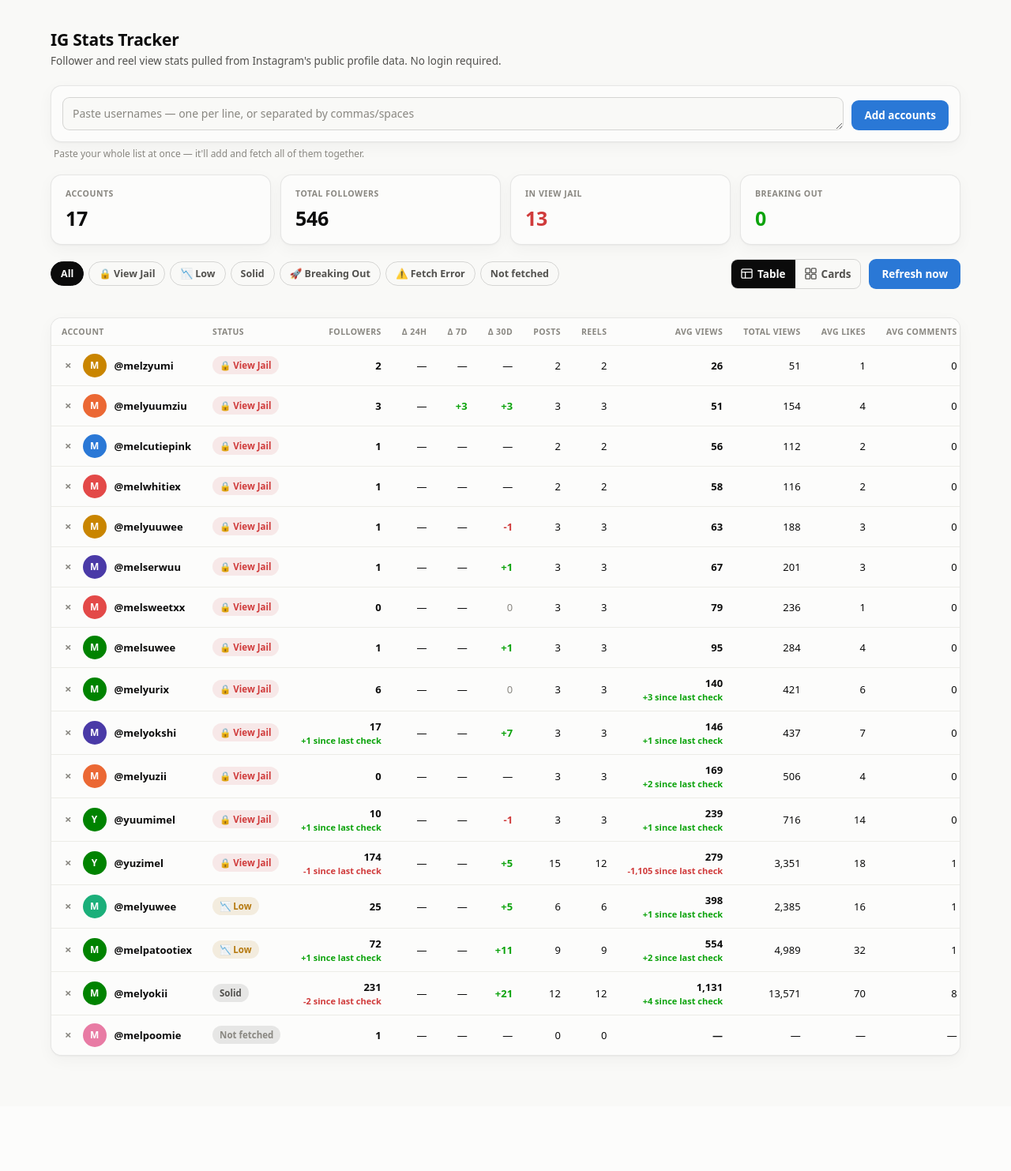
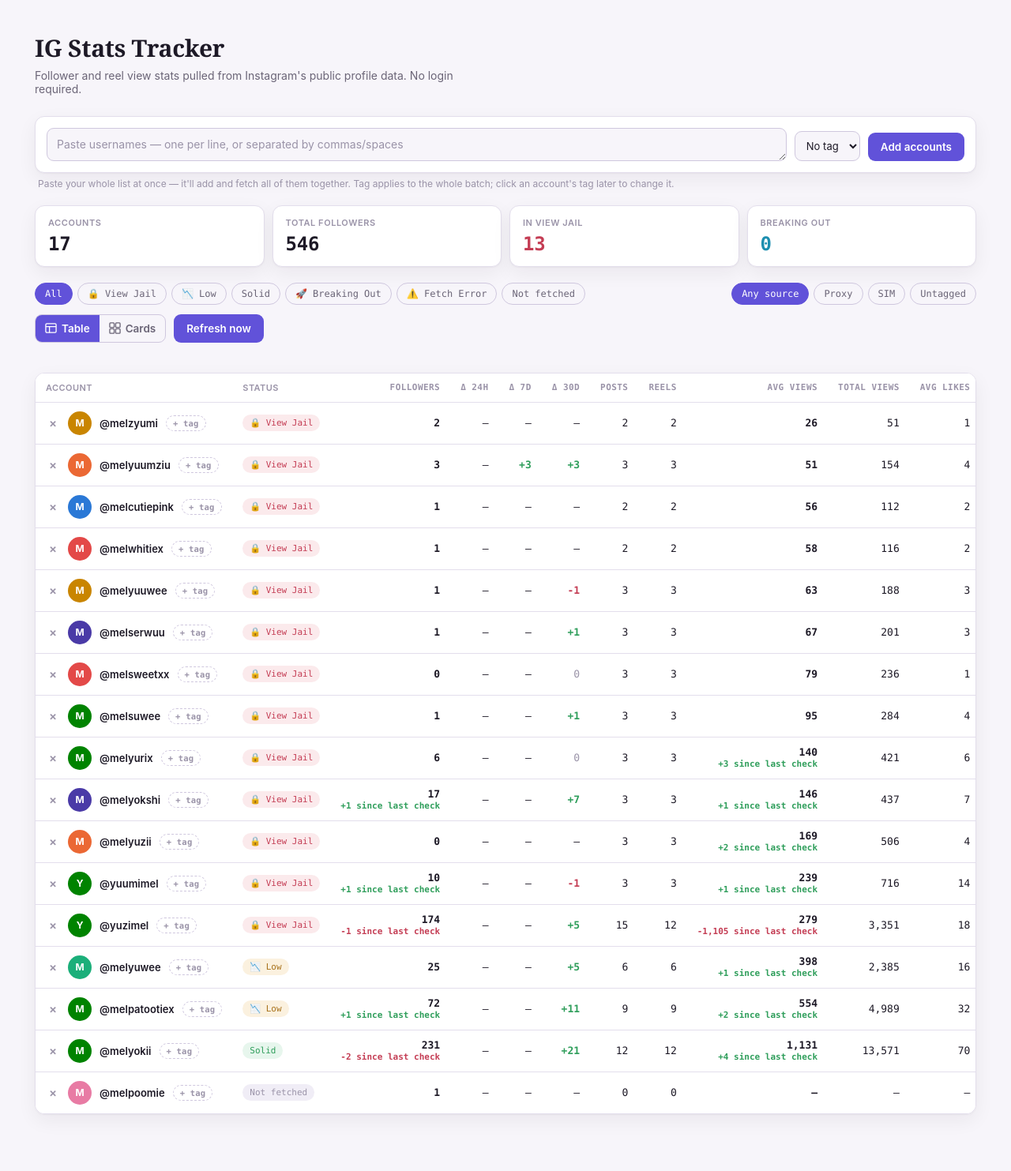
Before and after one commit to foxiemgmt-hub/ig-stats-tracker, a Flask app: page / in a window 1280 px wide. Shown: the whole page at 79% size. Before the commit the page ends 1338 px from the top, so only its background shows below. Run offline with Flask 3, Linux system fonts and the light colour scheme; data comes from the database, SQL or seed files in the repository; data that the repository does not hold is empty.

Commit message:
Redesign dashboard UI and add Proxy/SIM source tagging for accounts

```diff
--- a/app.py
+++ b/app.py
@@ -127,9 +127,11 @@ def api_stats():
 @app.route("/api/accounts", methods=["POST"])
 @require_role("owner")
 def api_add_account():
-    raw = (request.get_json(silent=True) or {}).get("username", "")
+    body = request.get_json(silent=True) or {}
+    raw = body.get("username", "")
+    source = body.get("source") or None
     try:
-        username = db.add_account(raw)
+        username = db.add_account(raw, source=source)
     except db.InvalidUsername as exc:
         return jsonify({"error": str(exc)}), 400
 
@@ -143,7 +145,9 @@ def api_add_account():
 @app.route("/api/accounts/bulk", methods=["POST"])
 @require_role("owner")
 def api_bulk_add_accounts():
-    text = (request.get_json(silent=True) or {}).get("text", "")
+    body = request.get_json(silent=True) or {}
+    text = body.get("text", "")
+    source = body.get("source") or None
     tokens = [t for t in re.split(r"[\s,]+", text) if t]
 
     added = []
@@ -151,7 +155,7 @@ def api_bulk_add_accounts():
     seen = set()
     for token in tokens:
         try:
-            username = db.add_account(token)
+            username = db.add_account(token, source=source)
         except db.InvalidUsername:
             invalid.append(token)
             continue
@@ -173,6 +177,17 @@ def api_remove_account(username):
     return jsonify({"removed": username})
 
 
+@app.route("/api/accounts/<username>/source", methods=["PUT"])
+@require_role("owner")
+def api_set_account_source(username):
+    source = (request.get_json(silent=True) or {}).get("source") or None
+    try:
+        db.set_source(username, source)
+    except ValueError as exc:
+        return jsonify({"error": str(exc)}), 400
+    return jsonify({"username": username, "source": source})
+
+
 @app.route("/api/refresh", methods=["POST"])
 @require_role("owner")
 def api_refresh():
--- a/templates/index.html
+++ b/templates/index.html
@@ -6,69 +6,93 @@
 <title>IG Stats Tracker</title>
 <style>
   :root {
-    --surface-1:      #fcfcfb;
-    --surface-2:      #f4f3f0;
-    --page-plane:     #f9f9f7;
-    --text-primary:   #0b0b0b;
-    --text-secondary: #52514e;
-    --muted:          #898781;
-    --gridline:       #ececE7;
-    --border:         rgba(11,11,11,0.09);
-    --border-strong:  rgba(11,11,11,0.15);
-    --good:           #0ca30c;
-    --warning:        #b5790f;
-    --serious:        #c1552f;
-    --critical:       #d03b3b;
-    --good-bg:        rgba(12,163,12,0.10);
-    --warning-bg:     rgba(181,121,15,0.12);
-    --serious-bg:     rgba(193,85,47,0.12);
-    --critical-bg:    rgba(208,59,59,0.10);
-    --accent:         #2a78d6;
+    --surface-1:      #ffffff;
+    --surface-2:      #f0edf6;
+    --page-plane:     #f7f5fa;
+    --text-primary:   #1d1926;
+    --text-secondary: #6b6577;
+    --muted:          #9a93a8;
+    --gridline:       #e3deec;
+    --border:         #e3deec;
+    --border-strong:  #cfc7de;
+    --good:           #2f9e5b;
+    --warning:        #a8721c;
+    --serious:        #b23a3a;
+    --critical:       #c43d54;
+    --good-bg:        #e7f6ed;
+    --warning-bg:     #fbf1df;
+    --serious-bg:     #fbeaea;
+    --critical-bg:    #fbeaec;
+    --breakout:       #1d8fb0;
+    --breakout-bg:    #e4f4f8;
+    --accent:         #6152d9;
+    --accent-soft:    #edeafb;
     --accent-ink:     #ffffff;
-    --shadow:         0 1px 2px rgba(11,11,11,0.04), 0 6px 20px rgba(11,11,11,0.04);
+    --tag-proxy:      #6152d9;
+    --tag-proxy-bg:   #edeafb;
+    --tag-sim:        #0d8f82;
+    --tag-sim-bg:     #e2f5f2;
+    --shadow:         0 1px 2px rgba(29,25,38,0.04), 0 8px 24px rgba(29,25,38,0.06);
   }
   @media (prefers-color-scheme: dark) {
-    :root {
-      --surface-1:      #1c1d1f;
-      --surface-2:      #232426;
-      --page-plane:     #101112;
-      --text-primary:   #f5f5f4;
-      --text-secondary: #c3c2b7;
-      --muted:          #8f8d86;
-      --gridline:       #2c2c2e;
-      --border:         rgba(255,255,255,0.08);
-      --border-strong:  rgba(255,255,255,0.16);
-      --good:           #37c837;
-      --warning:        #fab219;
-      --serious:        #ec835a;
-      --critical:       #f0605f;
-      --good-bg:        rgba(55,200,55,0.14);
-      --warning-bg:     rgba(250,178,25,0.14);
-      --serious-bg:     rgba(236,131,90,0.14);
-      --critical-bg:    rgba(240,96,95,0.14);
-      --accent:         #4a92ea;
-      --accent-ink:     #06121f;
-      --shadow:         0 1px 2px rgba(0,0,0,0.4), 0 6px 24px rgba(0,0,0,0.3);
+    :root:not([data-theme="light"]) {
+      --surface-1:      #1d1926;
+      --surface-2:      #241f30;
+      --page-plane:     #15121c;
+      --text-primary:   #f1edf5;
+      --text-secondary: #a79fb0;
+      --muted:          #756e82;
+      --gridline:       #322c3e;
+      --border:         #322c3e;
+      --border-strong:  #453d57;
+      --good:           #6fcf97;
+      --warning:        #e3ac55;
+      --serious:        #f2828b;
+      --critical:       #f27c8d;
+      --good-bg:        #1b3325;
+      --warning-bg:     #362a18;
+      --serious-bg:     #3a2020;
+      --critical-bg:    #3a1f26;
+      --breakout:       #6bc8e0;
+      --breakout-bg:    #172e36;
+      --accent:         #9384ff;
+      --accent-soft:    #2a2440;
+      --accent-ink:     #15121c;
+      --tag-proxy:      #9384ff;
+      --tag-proxy-bg:   #2a2440;
+      --tag-sim:        #4fc9bb;
+      --tag-sim-bg:     #17332f;
+      --shadow:         0 1px 2px rgba(0,0,0,0.25), 0 8px 24px rgba(0,0,0,0.4);
     }
   }
   * { box-sizing: border-box; }
   body {
     margin: 0;
-    font-family: system-ui, -apple-system, "Segoe UI", sans-serif;
+    font-family: ui-sans-serif, -apple-system, "Segoe UI", Roboto, sans-serif;
     background: var(--page-plane);
     color: var(--text-primary);
+    font-size: 15px;
     -webkit-font-smoothing: antialiased;
   }
-  .wrap { max-width: 1200px; margin: 0 auto; padding: 36px 24px 64px; }
+  .wrap { max-width: 1240px; margin: 0 auto; padding: 40px 24px 72px; }
 
-  header { margin-bottom: 22px; }
-  h1 { font-size: 21px; margin: 0 0 4px; letter-spacing: -0.01em; font-weight: 700; }
-  .sub { color: var(--text-secondary); font-size: 13.5px; }
+  header { margin-bottom: 26px; display: flex; flex-direction: column; gap: 6px; }
+  .eyebrow {
+    font-family: ui-monospace, "SF Mono", Menlo, monospace;
+    font-size: 12px; letter-spacing: 0.08em; text-transform: uppercase;
+    color: var(--accent);
+  }
+  h1 {
+    font-family: Georgia, "Iowan Old Style", "Times New Roman", serif;
+    font-size: 30px; margin: 0; font-weight: 600;
+    letter-spacing: -0.01em; text-wrap: balance;
+  }
+  .sub { color: var(--text-secondary); font-size: 14px; max-width: 62ch; }
 
   .card {
     background: var(--surface-1);
     border: 1px solid var(--border);
-    border-radius: 14px;
+    border-radius: 12px;
     box-shadow: var(--shadow);
   }
 
@@ -89,9 +113,9 @@
     line-height: 1.4;
   }
   .add-bar textarea::placeholder { color: var(--muted); }
-  .add-bar textarea:focus { outline: 2px solid var(--accent); outline-offset: -1px; }
+  .add-bar textarea:focus-visible { outline: 2px solid var(--accent); outline-offset: -1px; }
   .add-bar button { flex-shrink: 0; }
-  .add-hint { color: var(--muted); font-size: 12px; padding: 0 4px 18px; }
+  .add-hint { color: var(--muted); font-size: 12px; padding: 0 4px 20px; }
 
   button {
     font: inherit;
@@ -101,9 +125,10 @@
     border-radius: 9px;
     border: none;
     cursor: pointer;
-    transition: opacity 0.12s ease;
+    transition: opacity 0.12s ease, background 0.12s ease;
   }
-  button:hover { opacity: 0.88; }
+  button:hover { opacity: 0.9; }
+  button:focus-visible { outline: 2px solid var(--accent); outline-offset: 2px; }
   .btn-primary { background: var(--accent); color: var(--accent-ink); }
   .btn-primary:disabled { opacity: 0.5; cursor: default; }
 
@@ -111,17 +136,20 @@
   .tiles {
     display: grid;
     grid-template-columns: repeat(4, 1fr);
-    gap: 12px;
-    margin-bottom: 18px;
+    gap: 10px;
+    margin-bottom: 20px;
   }
-  .tile { padding: 16px 18px; }
+  .tile { padding: 14px 16px; }
   .tile .label {
-    font-size: 10.5px; text-transform: uppercase; letter-spacing: 0.05em;
-    color: var(--muted); font-weight: 700; margin-bottom: 7px;
+    font-size: 11px; text-transform: uppercase; letter-spacing: 0.05em;
+    color: var(--muted); font-weight: 600; margin-bottom: 6px;
   }
-  .tile .value { font-size: 25px; font-weight: 700; font-variant-numeric: tabular-nums; letter-spacing: -0.01em; }
+  .tile .value {
+    font-family: ui-monospace, "SF Mono", Menlo, monospace;
+    font-size: 24px; font-weight: 600; font-variant-numeric: tabular-nums; letter-spacing: -0.01em;
+  }
   .tile.jail .value { color: var(--critical); }
-  .tile.breaking .value { color: var(--good); }
+  .tile.breaking .value { color: var(--breakout); }
 
   /* controls */
   .controls {
@@ -130,36 +158,42 @@
     justify-content: space-between;
     gap: 12px;
     flex-wrap: wrap;
-    margin-bottom: 10px;
+    margin-bottom: 12px;
   }
   .chips { display: flex; gap: 6px; flex-wrap: wrap; }
   .chip {
-    font-size: 12.5px;
-    font-weight: 600;
+    font-family: ui-monospace, "SF Mono", Menlo, monospace;
+    font-size: 12px;
+    font-weight: 500;
     padding: 6px 12px;
     border-radius: 999px;
     border: 1px solid var(--border-strong);
     background: transparent;
     color: var(--text-secondary);
     cursor: pointer;
+    transition: background 0.12s ease, color 0.12s ease, border-color 0.12s ease;
   }
-  .chip:hover { opacity: 1; background: var(--surface-2); }
-  .chip.active { background: var(--text-primary); color: var(--surface-1); border-color: var(--text-primary); }
+  .chip:hover { border-color: var(--accent); color: var(--text-primary); }
+  .chip:focus-visible { outline: 2px solid var(--accent); outline-offset: 2px; }
+  .chip.active { background: var(--accent); color: var(--accent-ink); border-color: var(--accent); }
   .status { color: var(--muted); font-size: 12.5px; min-height: 16px; margin-bottom: 10px; }
 
   /* table */
   .table-card { overflow-x: auto; }
   table { width: 100%; border-collapse: collapse; font-size: 13px; min-width: 1180px; }
-  th, td { text-align: left; padding: 10px 13px; border-bottom: 1px solid var(--gridline); white-space: nowrap; }
+  th, td { text-align: left; padding: 11px 13px; border-bottom: 1px solid var(--gridline); white-space: nowrap; }
   th {
-    color: var(--muted); font-weight: 700; font-size: 10.5px;
+    color: var(--muted); font-weight: 600; font-size: 11px;
     text-transform: uppercase; letter-spacing: 0.04em;
     position: sticky; top: 0; background: var(--surface-1);
   }
   tbody tr:last-child td { border-bottom: none; }
   tbody tr { transition: background 0.1s ease; }
   tbody tr:hover { background: var(--surface-2); }
-  td.num, th.num { font-variant-numeric: tabular-nums; text-align: right; }
+  td.num, th.num {
+    font-variant-numeric: tabular-nums; text-align: right;
+    font-family: ui-monospace, "SF Mono", Menlo, monospace;
+  }
 
   .acct-cell { display: flex; align-items: center; gap: 10px; }
   .remove-btn {
@@ -195,7 +229,7 @@
     padding: 9px 12px; display: flex; align-items: center; gap: 6px;
   }
   .view-toggle button:hover { opacity: 1; background: var(--surface-2); }
-  .view-toggle button.active { background: var(--text-primary); color: var(--surface-1); }
+  .view-toggle button.active { background: var(--accent); color: var(--accent-ink); }
   .view-toggle svg { width: 15px; height: 15px; }
 
   /* card / vertical grid view */
@@ -212,13 +246,16 @@
   .card-remove-btn:hover { color: var(--critical); background: var(--critical-bg); opacity: 1; }
 
   .card-stats { display: grid; grid-template-columns: repeat(2, 1fr); gap: 10px 14px; }
-  .card-stat .card-stat-label { font-size: 10.5px; text-transform: uppercase; letter-spacing: 0.04em; color: var(--muted); font-weight: 700; margin-bottom: 2px; }
-  .card-stat .card-stat-value { font-size: 15.5px; font-weight: 700; font-variant-numeric: tabular-nums; }
-  .card-windows { display: flex; gap: 12px; font-size: 12px; padding-top: 2px; border-top: 1px solid var(--gridline); }
+  .card-stat .card-stat-label { font-size: 10.5px; text-transform: uppercase; letter-spacing: 0.04em; color: var(--muted); font-weight: 600; margin-bottom: 2px; }
+  .card-stat .card-stat-value {
+    font-family: ui-monospace, "SF Mono", Menlo, monospace;
+    font-size: 15px; font-weight: 600; font-variant-numeric: tabular-nums;
+  }
+  .card-windows { display: flex; gap: 12px; font-size: 12px; padding-top: 2px; border-top: 1px solid var(--gridline); font-family: ui-monospace, "SF Mono", Menlo, monospace; }
   .card-windows > div { display: flex; flex-direction: column; gap: 2px; }
-  .card-windows .w-label { color: var(--muted); font-size: 10px; text-transform: uppercase; letter-spacing: 0.03em; }
+  .card-windows .w-label { color: var(--muted); font-size: 10px; text-transform: uppercase; letter-spacing: 0.03em; font-family: ui-sans-serif, sans-serif; }
 
-  .card-reels-label { font-size: 10.5px; text-transform: uppercase; letter-spacing: 0.04em; color: var(--muted); font-weight: 700; }
+  .card-reels-label { font-size: 10.5px; text-transform: uppercase; letter-spacing: 0.04em; color: var(--muted); font-weight: 600; }
   .card-reels { display: flex; gap: 8px; overflow-x: auto; padding-bottom: 2px; }
   .reel-thumb {
     position: relative; flex-shrink: 0; width: 64px; height: 64px;
@@ -235,15 +272,39 @@
 
   .badge {
     display: inline-flex; align-items: center; gap: 5px;
-    font-size: 11.5px; font-weight: 700;
+    font-family: ui-monospace, "SF Mono", Menlo, monospace;
+    font-size: 11px; font-weight: 500;
     padding: 4px 9px; border-radius: 999px; white-space: nowrap;
   }
   .badge.view_jail { background: var(--critical-bg); color: var(--critical); }
   .badge.low       { background: var(--warning-bg); color: var(--warning); }
-  .badge.solid     { background: var(--border); color: var(--text-secondary); }
-  .badge.breaking_out { background: var(--good-bg); color: var(--good); }
+  .badge.solid     { background: var(--good-bg); color: var(--good); }
+  .badge.breaking_out { background: var(--breakout-bg); color: var(--breakout); }
   .badge.error     { background: var(--serious-bg); color: var(--serious); }
-  .badge.no_data   { background: var(--border); color: var(--muted); }
+  .badge.no_data   { background: var(--surface-2); color: var(--muted); }
+
+  .tag-source {
+    display: inline-flex; align-items: center; gap: 4px;
+    font-family: ui-monospace, "SF Mono", Menlo, monospace;
+    font-size: 10.5px; font-weight: 600; letter-spacing: 0.02em;
+    padding: 3px 8px; border-radius: 999px; white-space: nowrap;
+    cursor: pointer; border: none;
+  }
+  .tag-source.proxy { background: var(--tag-proxy-bg); color: var(--tag-proxy); }
+  .tag-source.sim { background: var(--tag-sim-bg); color: var(--tag-sim); }
+  .tag-source.untagged { background: transparent; color: var(--muted); border: 1px dashed var(--border-strong); }
+  .tag-source:hover { opacity: 0.8; }
+
+  .source-select {
+    font: inherit;
+    font-size: 13px;
+    padding: 9px 10px;
+    border-radius: 9px;
+    border: 1px solid var(--border-strong);
+    background: var(--page-plane);
+    color: var(--text-primary);
+    flex-shrink: 0;
+  }
 
   .stat-main { font-weight: 600; }
   .since-delta { display: block; font-size: 11px; font-weight: 600; margin-top: 1px; }
@@ -259,7 +320,7 @@
     background: var(--critical); margin-left: 4px; cursor: help; flex-shrink: 0;
   }
 
-  .empty { padding: 52px 24px; text-align: center; color: var(--muted); font-size: 14px; }
+  .empty { padding: 56px 24px; text-align: center; color: var(--muted); font-size: 14px; }
 </style>
 </head>
 <body>
@@ -271,9 +332,14 @@
 
   <div class="card add-bar">
     <textarea id="new-username" rows="1" placeholder="Paste usernames — one per line, or separated by commas/spaces" autocomplete="off"></textarea>
+    <select class="source-select" id="new-source" title="Tag these accounts by warm-up method">
+      <option value="">No tag</option>
+      <option value="proxy">Proxy</option>
+      <option value="sim">SIM</option>
+    </select>
     <button class="btn-primary" id="add-btn">Add accounts</button>
   </div>
-  <div class="add-hint">Paste your whole list at once — it'll add and fetch all of them together.</div>
+  <div class="add-hint">Paste your whole list at once — it'll add and fetch all of them together. Tag applies to the whole batch; click an account's tag later to change it.</div>
   <div id="add-error"></div>
 
   <div class="tiles">
@@ -304,6 +370,12 @@
       <button class="chip" data-filter="breaking_out">🚀 Breaking Out</button>
       <button class="chip" data-filter="error">⚠️ Fetch Error</button>
       <button class="chip" data-filter="no_data">Not fetched</button>
+    </div>
+    <div class="chips" id="source-chips" style="margin-left:10px;">
+      <button class="chip active" data-source="all">Any source</button>
+      <button class="chip" data-source="proxy">Proxy</button>
+      <button class="chip" data-source="sim">SIM</button>
+      <button class="chip" data-source="untagged">Untagged</button>
     </div>
     <div style="display:flex; gap:10px; align-items:center;">
       <div class="view-toggle" id="view-toggle">
@@ -356,12 +428,15 @@ const tbody = table.querySelector('tbody');
 const gridEl = document.getElementById('grid');
 const emptyEl = document.getElementById('empty');
 const chipsEl = document.getElementById('chips');
+const sourceChipsEl = document.getElementById('source-chips');
 const viewToggleEl = document.getElementById('view-toggle');
 const newUsernameInput = document.getElementById('new-username');
+const newSourceSelect = document.getElementById('new-source');
 const addBtn = document.getElementById('add-btn');
 const addErrorEl = document.getElementById('add-error');
 
 let currentFilter = 'all';
+let currentSourceFilter = 'all';
 let currentView = new URLSearchParams(location.search).get('view') || localStorage.getItem('igt-view') || 'table';
 let lastAccounts = [];
 
@@ -448,10 +523,37 @@ function updateTiles(accounts) {
   document.getElementById('tile-breaking').textContent = fmt(breaking);
 }
 
+function sourceTagHtml(username, source) {
+  const cls = source === 'proxy' ? 'proxy' : source === 'sim' ? 'sim' : 'untagged';
+  const label = source === 'proxy' ? 'Proxy' : source === 'sim' ? 'SIM' : '+ tag';
+  return `<button class="tag-source ${cls}" data-username="${username}" data-source="${source || ''}" title="Click to change tier">${label}</button>`;
+}
+
+async function cycleSource(username, current) {
+  const next = current === '' ? 'proxy' : current === 'proxy' ? 'sim' : '';
+  const res = await fetch(`/api/accounts/${encodeURIComponent(username)}/source`, {
+    method: 'PUT',
+    headers: { 'Content-Type': 'application/json' },
+    body: JSON.stringify({ source: next || null }),
+  });
+  if (res.ok) await loadStats();
+}
+
+function attachSourceTagHandlers(root) {
+  root.querySelectorAll('.tag-source').forEach(btn => {
+    btn.addEventListener('click', () => cycleSource(btn.dataset.username, btn.dataset.source));
+  });
+}
+
 function sortedFilteredAccounts() {
   let accounts = lastAccounts;
   if (currentFilter !== 'all') {
     accounts = accounts.filter(a => a.category === currentFilter);
+  }
+  if (currentSourceFilter !== 'all') {
+    accounts = currentSourceFilter === 'untagged'
+      ? accounts.filter(a => !a.source)
+      : accounts.filter(a => a.source === currentSourceFilter);
   }
   return [...accounts].sort((a, b) => {
     const rankDiff = CATEGORY_RANK[a.category] - CATEGORY_RANK[b.category];
@@ -484,6 +586,7 @@ function renderTable(accounts) {
         <button class="remove-btn" data-username="${a.username}" title="Remove @${a.username}">×</button>
         ${avatarHtml(a.username, s.profile_pic_url)}
         <a class="acct-name" href="${profileUrl}" target="_blank" rel="noopener noreferrer">@${a.username}</a>${errDot}
+        ${sourceTagHtml(a.username, a.source)}
       </div></td>
       <td><span class="badge ${a.category}">${CATEGORY_LABEL[a.category]}</span></td>
       <td class="num">
@@ -510,6 +613,7 @@ function renderTable(accounts) {
     btn.addEventListener('click', () => removeAccount(btn.dataset.username));
   });
   attachAvatarFallbacks(tbody);
+  attachSourceTagHandlers(tbody);
 }
 
 function renderGrid(accounts) {
@@ -525,7 +629,10 @@ function renderGrid(accounts) {
             <a class="acct-name" href="${profileUrl}" target="_blank" rel="noopener noreferrer">@${a.username}</a>${errDot}
             <button class="card-remove-btn" data-username="${a.username}" title="Remove @${a.username}">×</button>
           </div>
-          <span class="badge ${a.category}" style="width:fit-content">${CATEGORY_LABEL[a.category]}</span>
+          <div class="acct-card-head-row">
+            <span class="badge ${a.category}" style="width:fit-content">${CATEGORY_LABEL[a.category]}</span>
+            ${sourceTagHtml(a.username, a.source)}
+          </div>
         </div>
       </div>
 
@@ -568,6 +675,7 @@ function renderGrid(accounts) {
     btn.addEventListener('click', () => removeAccount(btn.dataset.username));
   });
   attachAvatarFallbacks(gridEl);
+  attachSourceTagHandlers(gridEl);
 }
 
 function render() {
@@ -640,7 +748,7 @@ async function addAccount() {
     const res = await fetch('/api/accounts/bulk', {
       method: 'POST',
       headers: { 'Content-Type': 'application/json' },
-      body: JSON.stringify({ text }),
+      body: JSON.stringify({ text, source: newSourceSelect.value || null }),
     });
     const data = await res.json();
     if (!res.ok) {
@@ -706,6 +814,15 @@ chipsEl.addEventListener('click', (e) => {
   render();
 });
 
+sourceChipsEl.addEventListener('click', (e) => {
+  const btn = e.target.closest('.chip');
+  if (!btn) return;
+  sourceChipsEl.querySelectorAll('.chip').forEach(c => c.classList.remove('active'));
+  btn.classList.add('active');
+  currentSourceFilter = btn.dataset.source;
+  render();
+});
+
 viewToggleEl.addEventListener('click', (e) => {
   const btn = e.target.closest('button');
   if (!btn) return;
```
Also changed, not shown: db.py (+27 -6 lines).
